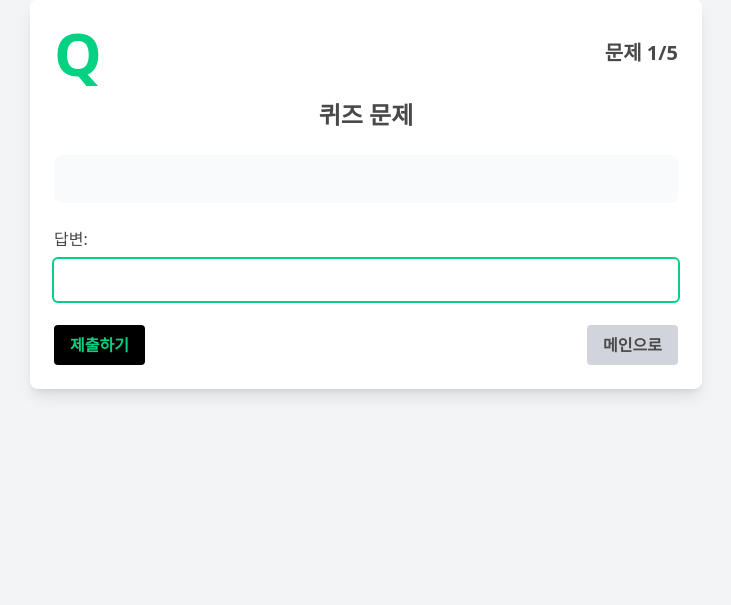
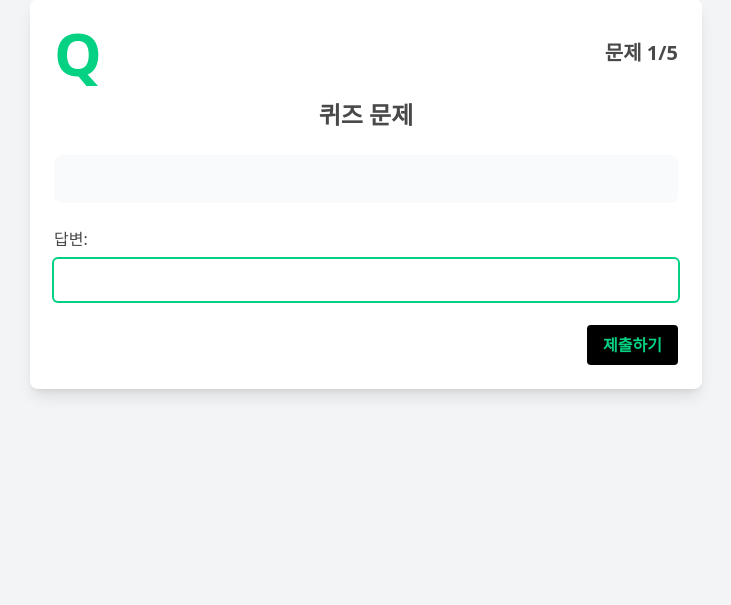
Before and after one commit to plan6062/qrafton, a Flask app: template templates/quiz.html in a window 1280 px wide. Shown: the part 85-690 px from the top of the page, without its empty margins (274-1005 px from the left). Run offline with Flask 3, Linux system fonts and the light colour scheme; the template is opened without the code that fills it, so the values that code supplies are empty; some libraries are stand-ins or nearby versions; some web fonts are replaced.

Commit message:
feat : 메인으로 버튼 삭제
다시 도전하기 버튼을 누르면 상관없는데, 메인으로 또는 중간에 로그아웃 하면 db에 풀던 문제의 정답수 등이 누적되는 문제가 있음

```diff
--- a/templates/quiz.html
+++ b/templates/quiz.html
@@ -219,7 +219,7 @@
           <!-- 결과 표시 영역 -->
           <div id="result" class="mb-4"></div>
 
-          <div class="flex justify-between">
+          <div class="flex justify-end">
             <button
               type="submit"
               id="submit-button"
@@ -235,13 +235,6 @@
             >
               다음 문제
             </a>
-
-            <a
-              href="/main"
-              class="bg-gray-300 hover:bg-gray-400 text-text-dark font-bold py-2 px-4 rounded focus:outline-none focus:shadow-outline"
-            >
-              메인으로
-            </a>
           </div>
         </form>
       </div>
```
